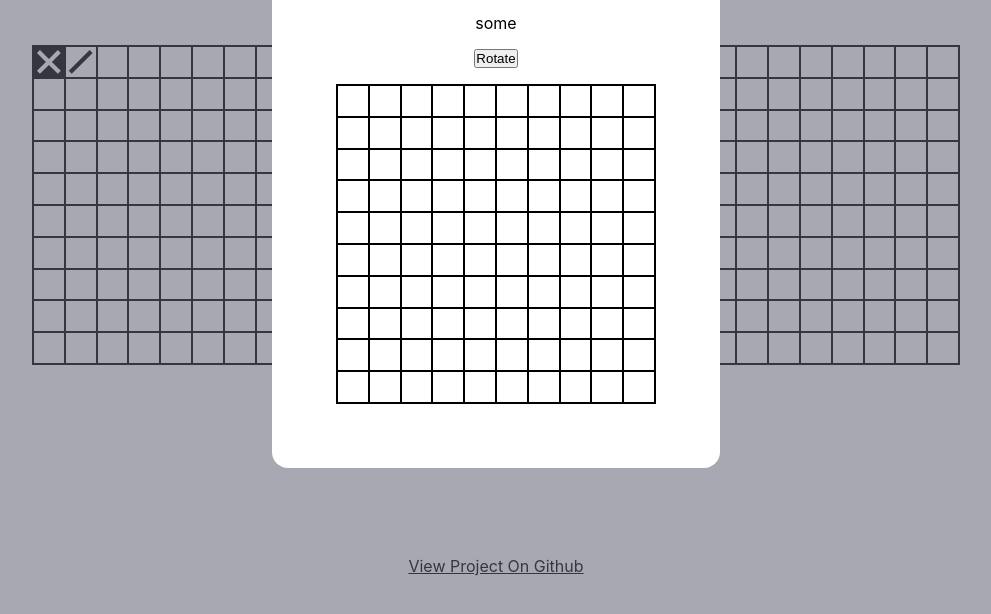
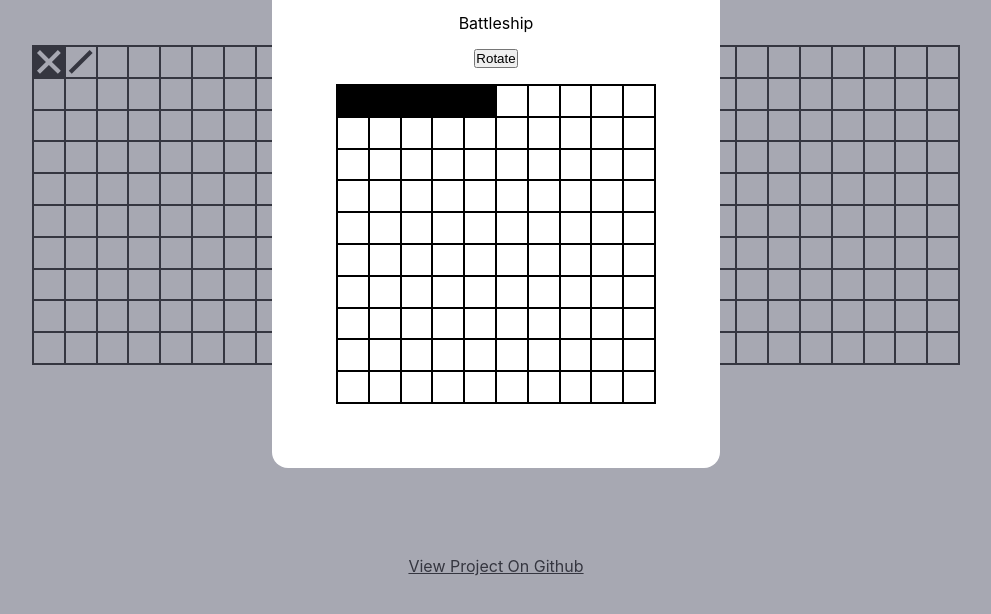
Before and after one commit to TomSoerr/odin-battleship, a website built with webpack: page dist/index.html in a window 1280 px wide. Both pictures are taken after a click on the element 496 px from the left and 260 px from the top of the page. Shown: the part 160-774 px from the top of the page, without its empty margins (144-1135 px from the left). Built offline with nearby package versions, Linux system fonts and the light colour scheme.

Commit message:
Finish the placeShips popup

```diff
--- a/src/dom.js
+++ b/src/dom.js
@@ -5,11 +5,14 @@ export default function Dom() {
   content.id = 'content';
   document.body.append(content);
 
+  const y = ['a', 'b', 'c', 'd', 'e', 'f', 'g', 'h', 'i', 'j'];
+  const x = ['1', '2', '3', '4', '5', '6', '7', '8', '9', '10'];
+
   const buildBoard = function buildBoard(boardContainer, board = null) {
-    ['a', 'b', 'c', 'd', 'e', 'f', 'g', 'h', 'i', 'j'].forEach((row) => {
+    y.forEach((row) => {
       const rowContainer = create();
       rowContainer.classList.add('board-row');
-      ['1', '2', '3', '4', '5', '6', '7', '8', '9', '10'].forEach((column) => {
+      x.forEach((column) => {
         const cell = create();
         if (board !== null) board[row + column] = cell;
         cell.classList.add('board-cell');
@@ -17,6 +20,33 @@ export default function Dom() {
       });
       boardContainer.append(rowContainer);
     });
+  };
+
+  // TODO: this function could be put in its own file later
+  const getShipCoordinates = function getShipCoordinates({
+    start,
+    direction,
+    length,
+  }) {
+    const coordinates = [];
+    const { letter, number } = start.match(
+      /^(?<letter>\w)(?<number>\d{1,2})$/
+    ).groups;
+    let yStart = y.indexOf(letter);
+    let xStart = x.indexOf(number);
+    for (let a = 0; a < length; a += 1) {
+      if (yStart < 10 && xStart < 10) {
+        coordinates.push(y[yStart] + x[xStart]);
+        if (direction === 'vertical') {
+          yStart += 1;
+        } else if (direction === 'horizontal') {
+          xStart += 1;
+        }
+      } else {
+        break;
+      }
+    }
+    return coordinates;
   };
 
   const buildMainPage = function buildMainPage() {
@@ -55,14 +85,26 @@ export default function Dom() {
     content.append(header, boardsContainer, footer);
   };
 
-  const buildPlaceShipPopup = function buildPlaceShipPopup(placeShips) {
+  // build the popup to place the ships on the board
+  const buildPlaceShipPopup = function buildPlaceShipPopup(
+    placeShips,
+    startGame
+  ) {
+    const popupContainer = create();
+    popupContainer.id = 'popup';
+    const popupBackgroundContainer = create();
+    popupBackgroundContainer.id = 'popup-background';
+
     const header = create('h2');
     header.textContent = 'Place your ships';
 
     const shipName = create('p');
-    shipName.textContent = 'some';
+    let length;
+    let place;
+    [shipName.textContent, length, place] = placeShips.next().value;
 
-    let vertical = true;
+    // to place the ships vertical and horizontal
+    let vertical = false;
     const rotateButton = create('button');
     rotateButton.id = 'rotate-button';
     rotateButton.textContent = 'Rotate';
@@ -70,24 +112,55 @@ export default function Dom() {
       vertical = !vertical;
     });
 
+    // board where the ships are placed on 10x10
     const selectBoardContainer = create();
     selectBoardContainer.classList.add('gameboard');
-    const selectBoard = {};
+    let selectBoard = {};
     buildBoard(selectBoardContainer, selectBoard);
 
-    const place = () => {};
-
+    // add an eventListener on each board cell with a linked function from
+    // the playerBoard. The getShipCoordinates will return a array with
+    // coordinates that should be colored
     Object.entries(selectBoard).forEach(([key, value]) => {
       value.classList.add('select');
-      value.addEventListener('click', () => place(key));
+      value.addEventListener('click', () => {
+        const direction = vertical ? 'vertical' : 'horizontal';
+        if (place({ start: key, direction })) {
+          getShipCoordinates({ length, direction, start: key }).forEach(
+            (coordinates) => {
+              selectBoard[coordinates].classList.add('ship');
+            }
+          );
+          const genValue = placeShips.next().value;
+          // check if all ships are placed
+          if (genValue !== undefined) {
+            [shipName.textContent, length, place] = genValue;
+          } else {
+            popupBackgroundContainer.remove();
+            selectBoard = null;
+            startGame();
+          }
+        }
+      });
+      value.addEventListener('mouseenter', () => {
+        const direction = vertical ? 'vertical' : 'horizontal';
+        getShipCoordinates({ length, direction, start: key }).forEach(
+          (coordinates) => {
+            selectBoard[coordinates].classList.add('hover');
+          }
+        );
+      });
+      value.addEventListener('mouseleave', () => {
+        const direction = vertical ? 'vertical' : 'horizontal';
+        getShipCoordinates({ length, direction, start: key }).forEach(
+          (coordinates) => {
+            selectBoard[coordinates].classList.remove('hover');
+          }
+        );
+      });
     });
 
-    const popupContainer = create();
-    popupContainer.id = 'popup';
     popupContainer.append(header, shipName, rotateButton, selectBoardContainer);
-
-    const popupBackgroundContainer = create();
-    popupBackgroundContainer.id = 'popup-background';
     popupBackgroundContainer.append(popupContainer);
 
     content.append(popupBackgroundContainer);
--- a/src/gameboard.js
+++ b/src/gameboard.js
@@ -15,7 +15,7 @@ export default function Gameboard() {
   const place = function placeShip({ start, direction, length }) {
     const ship = Ship({ length });
     const { letter, number } = start.match(
-      /^(?<letter>\w)(?<number>\d)$/
+      /^(?<letter>\w)(?<number>\d{1,2})$/
     ).groups;
     let yStart = y.indexOf(letter);
     let xStart = x.indexOf(number);
--- a/src/index.js
+++ b/src/index.js
@@ -8,7 +8,9 @@ const computer = Player();
 
 const dom = Dom();
 dom.buildMainPage();
-dom.buildPlaceShipPopup(player.placeShips());
+dom.buildPlaceShipPopup(player.placeShips(), () => {
+  console.log(player.board);
+});
 
 ////////////////////////////////
 // function game() {
--- a/src/player.js
+++ b/src/player.js
@@ -18,9 +18,16 @@ export default function Player() {
       gameboard.receiveAttack(coordinates);
     }
   };
+
+  const f = (l) => (obj) => board.place({ ...obj, length: l });
   const placeShips = function* placeShipsOnGameboard() {
-    yield 'Carrier';
-    yield (obj) => board.place({ ...obj, length: 5 });
+    yield ['Carrier', 5, f(5)];
+    yield ['Battleship', 4, f(4)];
+    yield ['Cruiser', 3, f(3)];
+    yield ['Destroyer', 2, f(2)];
+    yield ['Destroyer', 2, f(2)];
+    yield ['Submarine', 1, f(1)];
+    yield ['Submarine', 1, f(1)];
   };
 
   return {
--- a/src/style.css
+++ b/src/style.css
@@ -83,9 +83,11 @@
   clip-path: polygon(10% 80%, 20% 90%, 90% 20%, 80% 10%);
 }
 
-.board-cell.ship {
+.board-cell.ship,
+.board-cell.hover {
   background-color: var(--col-2);
 }
+
 
 .board-cell.enemy:hover {
   background-color: var(--col-3);
```
Also changed, not shown: tests/player.test.js (+35 -6 lines), dist/main.js.
